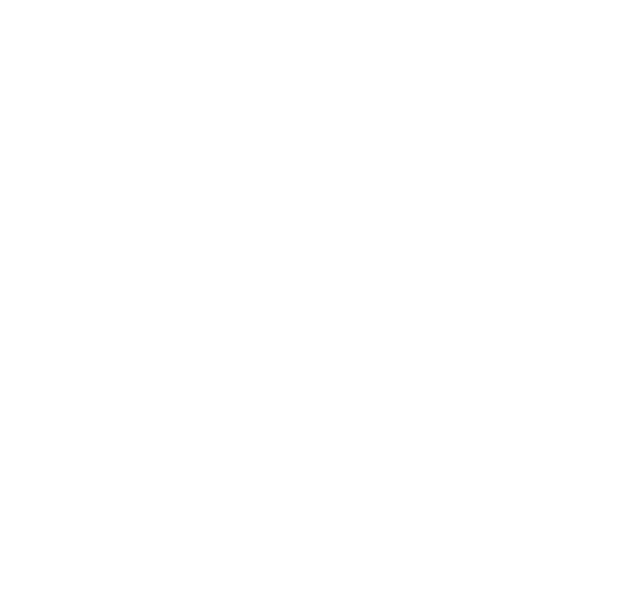
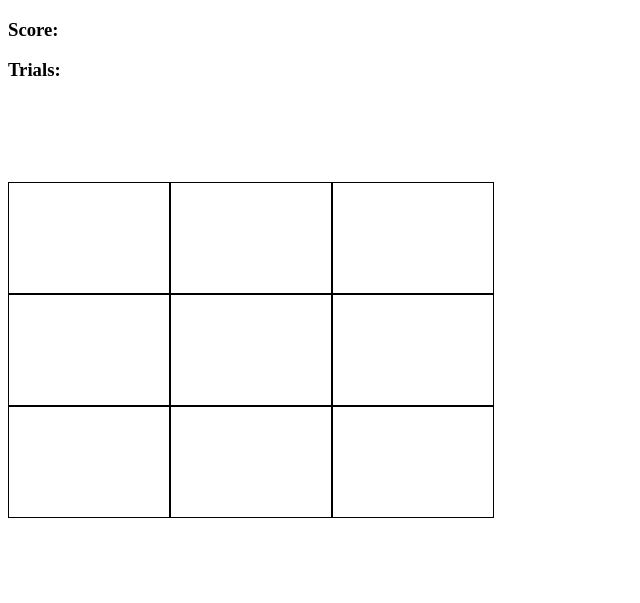
Before and after one commit to bismarkboateng/mini-js-projects, a plain HTML site: page whac-a-mole/index.html in a window 1280 px wide. Shown: the whole page, without its empty margins (0-640 px from the left). Drawn offline with Linux system fonts and the light colour scheme.

Commit message:
whac a mole, event listener

```diff
--- a/whac-a-mole/app.js
+++ b/whac-a-mole/app.js
@@ -0,0 +1,8 @@
+const allBoxElement = document.querySelectorAll(".box")
+
+allBoxElement.forEach((box) => {
+    box.addEventListener("click", () => {
+        // document.body.style.backgroundClip = "red";
+        console.log("Worked tho")
+    })
+});
--- a/whac-a-mole/index.html
+++ b/whac-a-mole/index.html
@@ -9,6 +9,22 @@
 </head>
 <body>
 
+    <h3>Score: <span id="score-result"></span></h3>
+    <h3>Trials: <span id="trials-results"></span></h3>
+    <div class="container">
+        <div class="box"></div>
+        <div class="box"></div>
+        <div class="box"></div>
+        <div class="box"></div>
+        <div class="box"></div>
+        <div class="box"></div>
+        <div class="box"></div>
+        <div class="box"></div>
+        <div class="box"></div>
+    </div>
+
+
+
     <script src="app.js"></script>
 </body>
 </html>
--- a/whac-a-mole/styles.css
+++ b/whac-a-mole/styles.css
@@ -0,0 +1,19 @@
+
+.container {
+    width: 500px;
+    height: 500px;
+
+    display: flex;
+    flex-wrap: wrap;
+    align-items: center;
+    align-content: center;
+}
+
+
+.box {
+    width: 150px;
+    height: 100px;
+    border: 1px solid black;
+
+    padding: 5px;
+}
```
